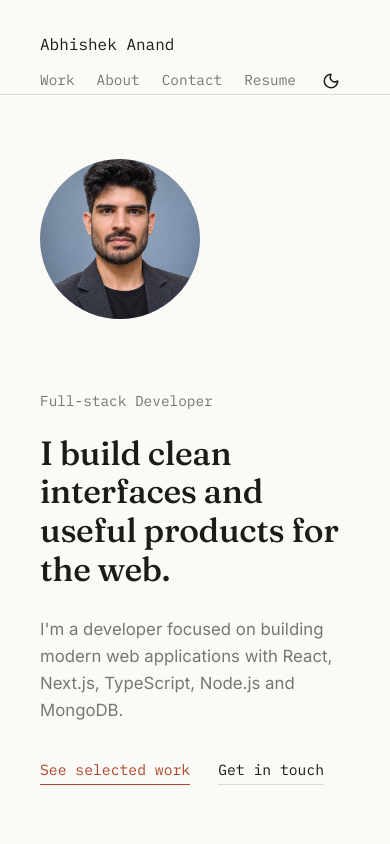
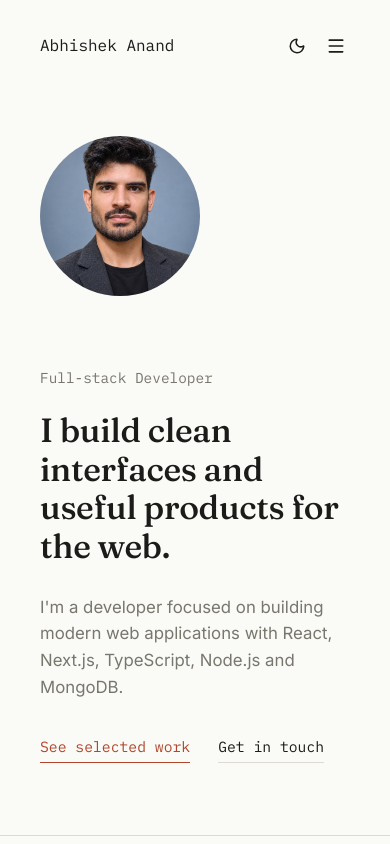
Before and after one commit to abhishek-anand7/My-Portfolio, a React (Vite) app: page / in a window 390 px wide. Shown: the top 844 px of the page. Built offline with nearby package versions, Linux system fonts and the light colour scheme.

Commit message:
add hamburger menu and X

```diff
--- a/src/components/Navbar.jsx
+++ b/src/components/Navbar.jsx
@@ -1,6 +1,13 @@
-import { Moon, Sun } from "lucide-react";
+import { Moon, Sun, Menu, X } from "lucide-react";
+import { useState } from "react";
 
 function Navbar({ darkMode, setDarkMode }) {
+  const [menuOpen, setMenuOpen] = useState(false);
+
+  const closeMenu = () => {
+    setMenuOpen(false);
+  };
+
   return (
     <nav className="top">
       <div className="wrap">
@@ -25,6 +32,53 @@ function Navbar({ darkMode, setDarkMode }) {
             {darkMode ? <Sun size={18} /> : <Moon size={18} />}
           </button>
         </div>
+
+        {/* Mobile menu button */}
+        <div className="mobile-actions">
+          <button
+            className="theme-toggle"
+            onClick={() => setDarkMode(!darkMode)}
+            aria-label={
+              darkMode ? "Switch to light mode" : "Switch to dark mode"
+            }
+            title={darkMode ? "Light mode" : "Dark mode"}
+          >
+            {darkMode ? <Sun size={18} /> : <Moon size={18} />}
+          </button>
+
+          <button
+            className="menu-toggle"
+            onClick={() => setMenuOpen(!menuOpen)}
+            aria-label="Toggle navigation menu"
+            aria-expanded={menuOpen}
+          >
+            {menuOpen ? <X size={20} /> : <Menu size={20} />}
+          </button>
+        </div>
+      </div>
+
+      {/* Mobile navigation */}
+      <div className={`mobile-menu ${menuOpen ? "open" : ""}`}>
+        <a href="#work" onClick={closeMenu}>
+          Work
+        </a>
+
+        <a href="#about" onClick={closeMenu}>
+          About
+        </a>
+
+        <a href="#contact" onClick={closeMenu}>
+          Contact
+        </a>
+
+        <a
+          href="/resume.pdf"
+          target="_blank"
+          rel="noopener noreferrer"
+          onClick={closeMenu}
+        >
+          Resume
+        </a>
       </div>
     </nav>
   );
--- a/src/index.css
+++ b/src/index.css
@@ -55,18 +55,18 @@ a {
 /* ==== NAVBAR ==== */
 
 nav.top {
-  padding: 32px 0 0;
+  padding: 32px 0 12px;
   position: sticky;
   top: 0;
   z-index: 1000;
   background: var(--bg);
-  border-bottom: 1px solid var(--line);
+  /* border-bottom: 1px solid var(--line); */
 }
 
 nav.top .wrap {
   display: flex;
   justify-content: space-between;
-  align-items: baseline;
+  align-items: center;
   flex-wrap: wrap;
   gap: 10px 24px;
 }
@@ -115,6 +115,66 @@ nav.top .wrap {
 .navlinks a:hover {
   color: var(--ink);
   border-color: var(--accent);
+}
+
+.mobile-actions {
+  display: none;
+  align-items: center;
+  gap: 12px;
+}
+
+.mobile-actions .theme-toggle {
+  border: none;
+  padding: 4px;
+  font-size: 1.2rem;
+}
+
+.menu-toggle {
+  display: none;
+  align-items: center;
+  justify-content: center;
+  border: none;
+  background: transparent;
+  color: var(--ink);
+  padding: 4px;
+  margin: 0;
+  cursor: pointer;
+}
+
+.mobile-menu {
+  display: none;
+  position: absolute;
+  top: 100%;
+  right: 20px;
+  width: 180px;
+  padding: 10px;
+  background: var(--bg);
+  border: 1px solid var(--line);
+  box-shadow: 0 8px 24px rgba(0, 0, 0, 0.08);
+  z-index: 1000;
+}
+
+.mobile-menu.open {
+  display: block;
+}
+
+.mobile-menu a {
+  display: block;
+  padding: 10px 12px;
+  color: var(--ink);
+  text-decoration: none;
+  font-family: var(--mono);
+  font-size: 0.85rem;
+  transition:
+    background-color 0.2s ease,
+    color 0.2s ease padding-left 0.2s ease;
+}
+
+.mobile-menu a:hover,
+.mobile-menu a:active {
+  background: var(--bg-raised);
+  color: var(--accent);
+  padding-left: 18px;
 }
 
 /* ==== HERO ==== */
@@ -409,6 +469,31 @@ a:focus-visible {
 /* ==== RESPONSIVE ==== */
 
 @media (max-width: 620px) {
+  .navlinks {
+    display: none;
+  }
+
+  .mobile-actions {
+    display: flex;
+    align-items: center;
+    gap: 12px;
+  }
+
+  .menu-toggle {
+    display: flex;
+  }
+
+  .mobile-theme-toggle {
+    width: fit-content;
+    border: 1px solid var(--line);
+    background: transparent;
+    color: var(--ink);
+    padding: 7px 10px;
+    font-family: var(--mono);
+    font-size: 0.75rem;
+    cursor: pointer;
+  }
+
   header.hero {
     padding: 64px 0 72px;
   }
```
